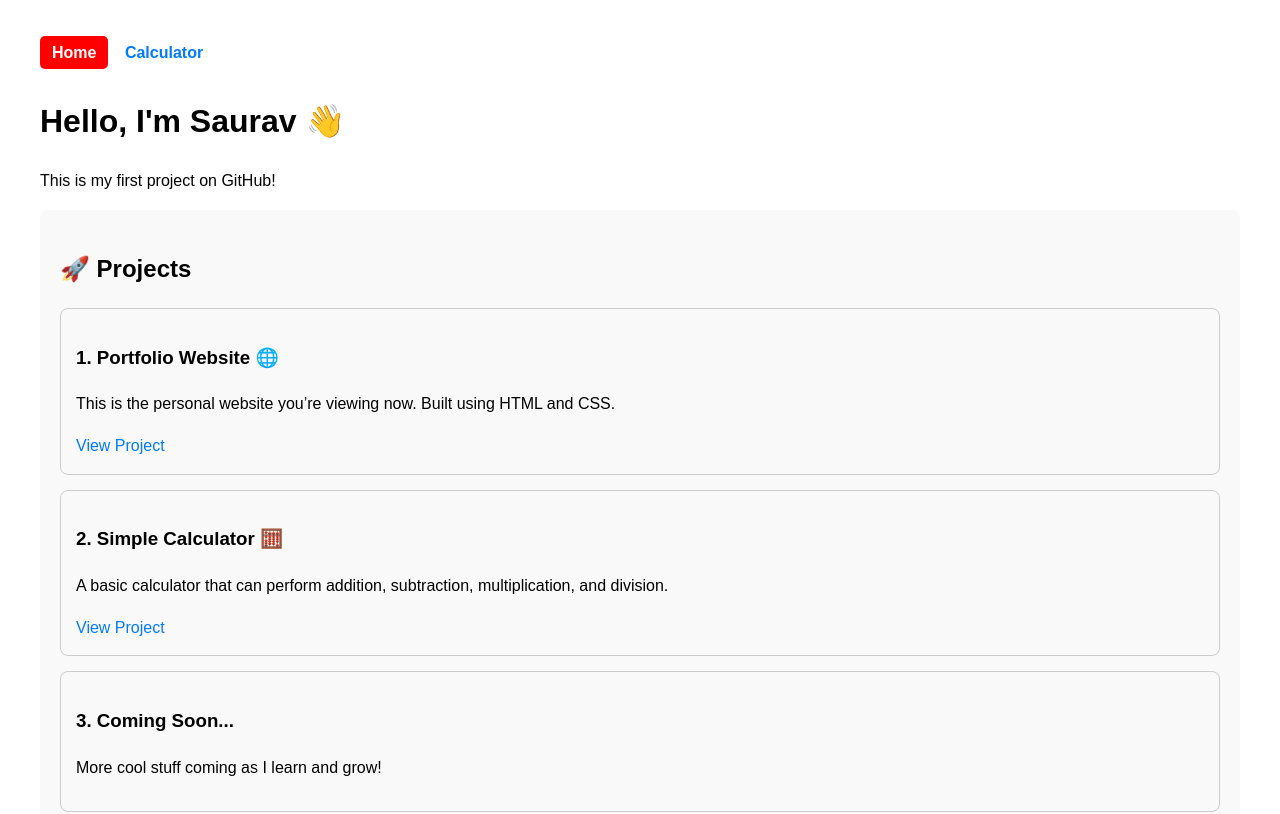
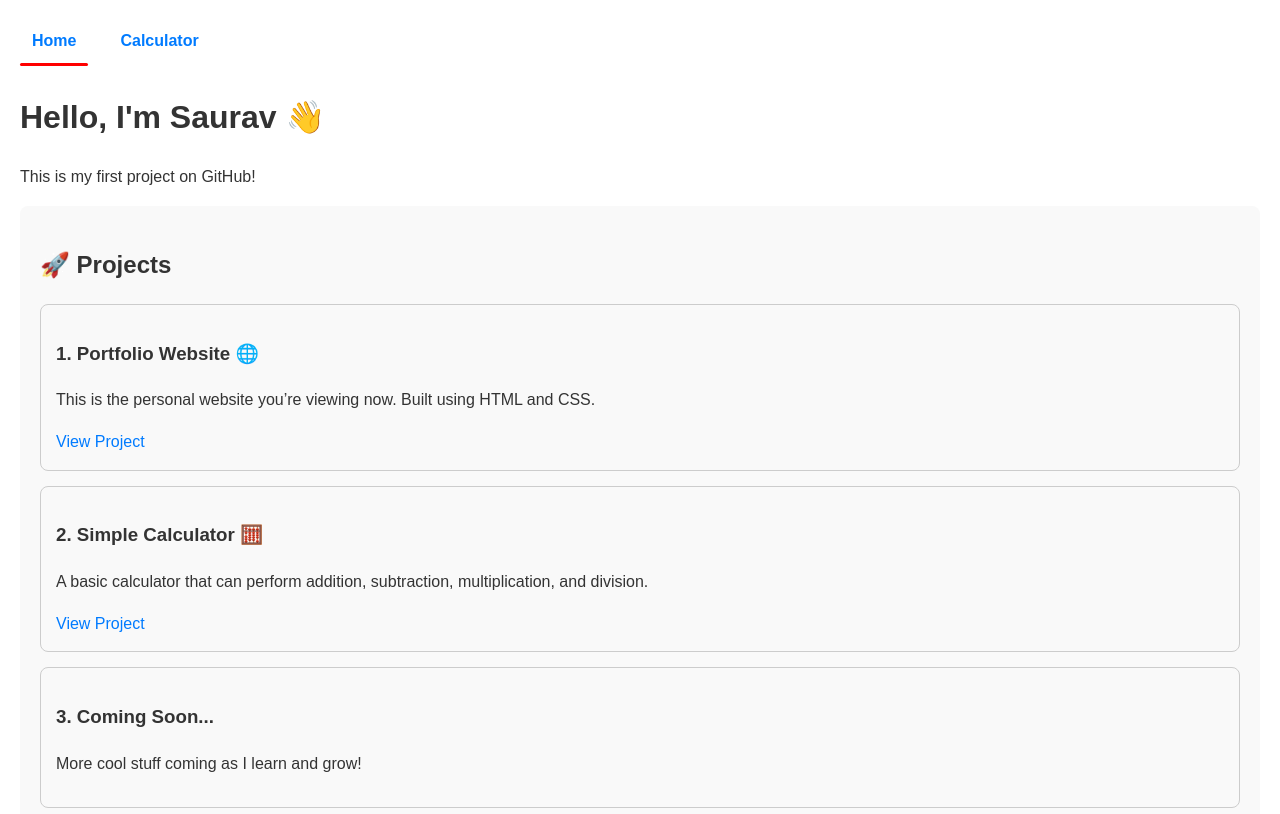
Before and after one commit to SauravToGit/My-First-Webpage, a plain HTML site: page index.html in a window 1280 px wide. Shown: the top 814 px of the page. Drawn offline with Linux system fonts and the light colour scheme.

Commit message:
Added NonLinearSpiralAnimation zip project

```diff
--- a/index.html
+++ b/index.html
@@ -7,8 +7,43 @@
   <style>
     body {
       font-family: Arial, sans-serif;
-      margin: 40px;
+      margin: 20px;
       line-height: 1.6;
+      background-color: #ffffff;
+      color: #333;
+    }
+
+    nav {
+      margin-bottom: 30px;
+      display: flex;
+      gap: 20px;
+      flex-wrap: wrap;
+    }
+
+    nav a {
+      font-weight: bold;
+      color: #007bff;
+      text-decoration: none;
+      padding: 8px 12px;
+      border-radius: 5px;
+      position: relative;
+      transition: background-color 0.3s;
+    }
+
+    nav a:hover {
+      background-color: #007bff;
+      color: white;
+    }
+
+    nav a.active::after {
+      content: '';
+      position: absolute;
+      bottom: -4px;
+      left: 0;
+      width: 100%;
+      height: 3px;
+      background-color: red;
+      border-radius: 2px;
     }
 
     section {
@@ -33,31 +68,19 @@
       color: #007bff;
     }
 
-    nav a {
-      font-weight: bold;
-      color: #007bff;
-      padding: 8px 12px;
-      border-radius: 5px;
-      transition: background-color 0.3s;
-      text-decoration: none;
-    }
-
-    nav a:hover {
-      background-color: #007bff;
-      color: white;
-    }
-
-    /* Active link styling */
-    nav a.active {
-      background-color: red !important;
-      color: white !important;
-      text-decoration: none !important;
+    @media screen and (max-width: 600px) {
+      body {
+        margin: 10px;
+      }
+      nav {
+        flex-direction: column;
+      }
     }
   </style>
 </head>
 <body>
-  <!-- Navbar -->
-  <nav style="margin-bottom: 30px;">
+  <!-- Navigation -->
+  <nav>
     <a href="index.html">Home</a>
     <a href="calculator.html">Calculator</a>
   </nav>
@@ -91,18 +114,23 @@
       <p>A simple task manager to add and delete your daily tasks.</p>
       <a href="todo.html" target="_blank">View Project</a>
     </div>
+    <div class="project">
+      <h3>5. Nonlinear Spiral Animation 🎞️</h3>
+      <p>MATLAB animation with music and README file packed in a zip.</p>
+      <a href="NonLinearSpiralAnimation.zip" download>Download Project</a>
+    </div>
+
   </section>
 
+  <!-- Active Link Highlight Script -->
   <script>
-    const navLinks = document.querySelectorAll('nav a');
-    const currentPage = window.location.pathname.split('/').pop() || 'index.html';
-    console.log("Current page:", currentPage);
+    const navLinks = document.querySelectorAll("nav a");
+    const path = window.location.pathname;
 
     navLinks.forEach(link => {
-      console.log("Checking link:", link.getAttribute('href'));
-      if (link.getAttribute('href') === currentPage) {
-        console.log("Matched:", link);
-        link.classList.add('active');
+      const linkPath = new URL(link.href).pathname;
+      if (path === linkPath || path.endsWith(link.getAttribute("href"))) {
+        link.classList.add("active");
       }
     });
   </script>
```
Also changed, not shown: 2 other files.
